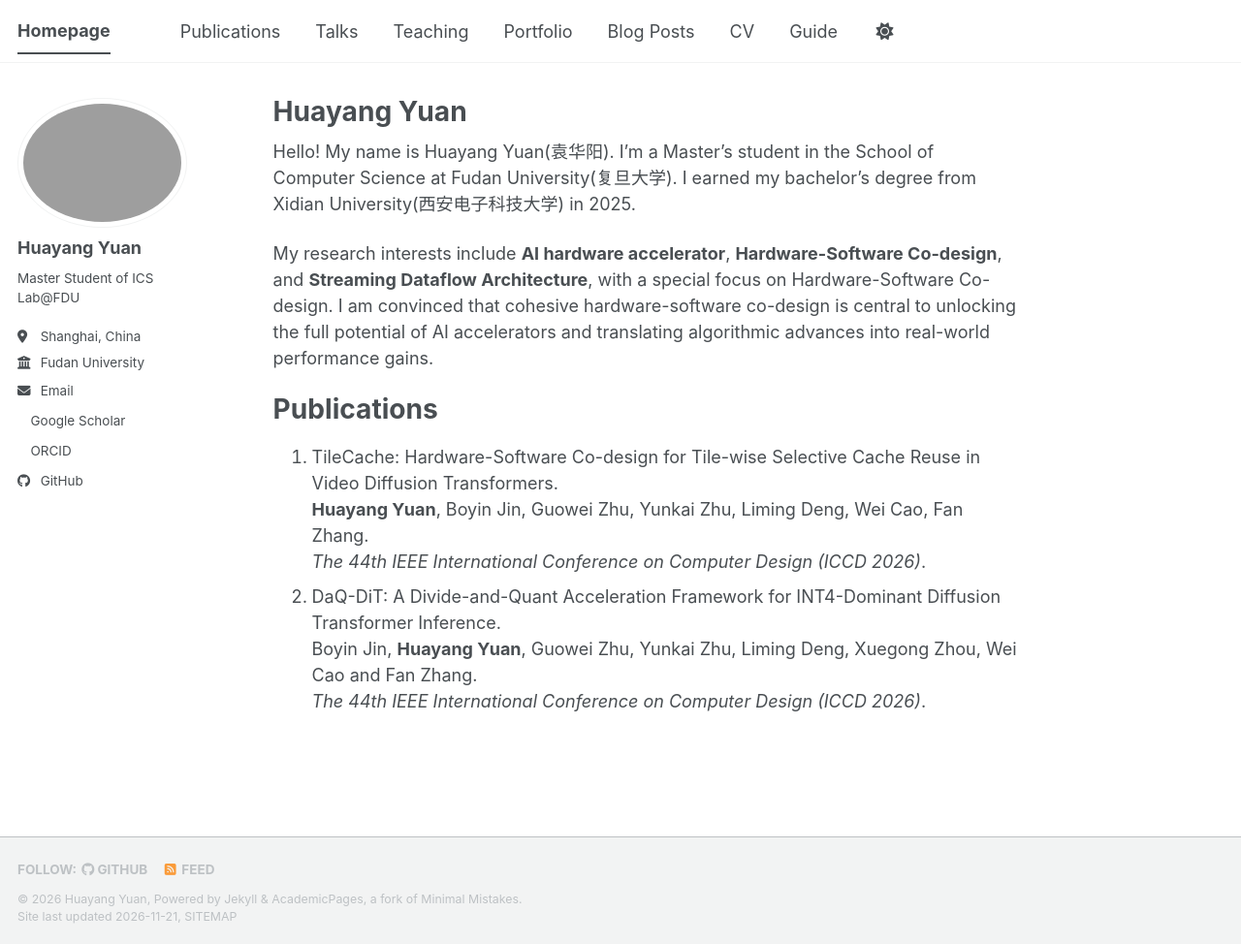
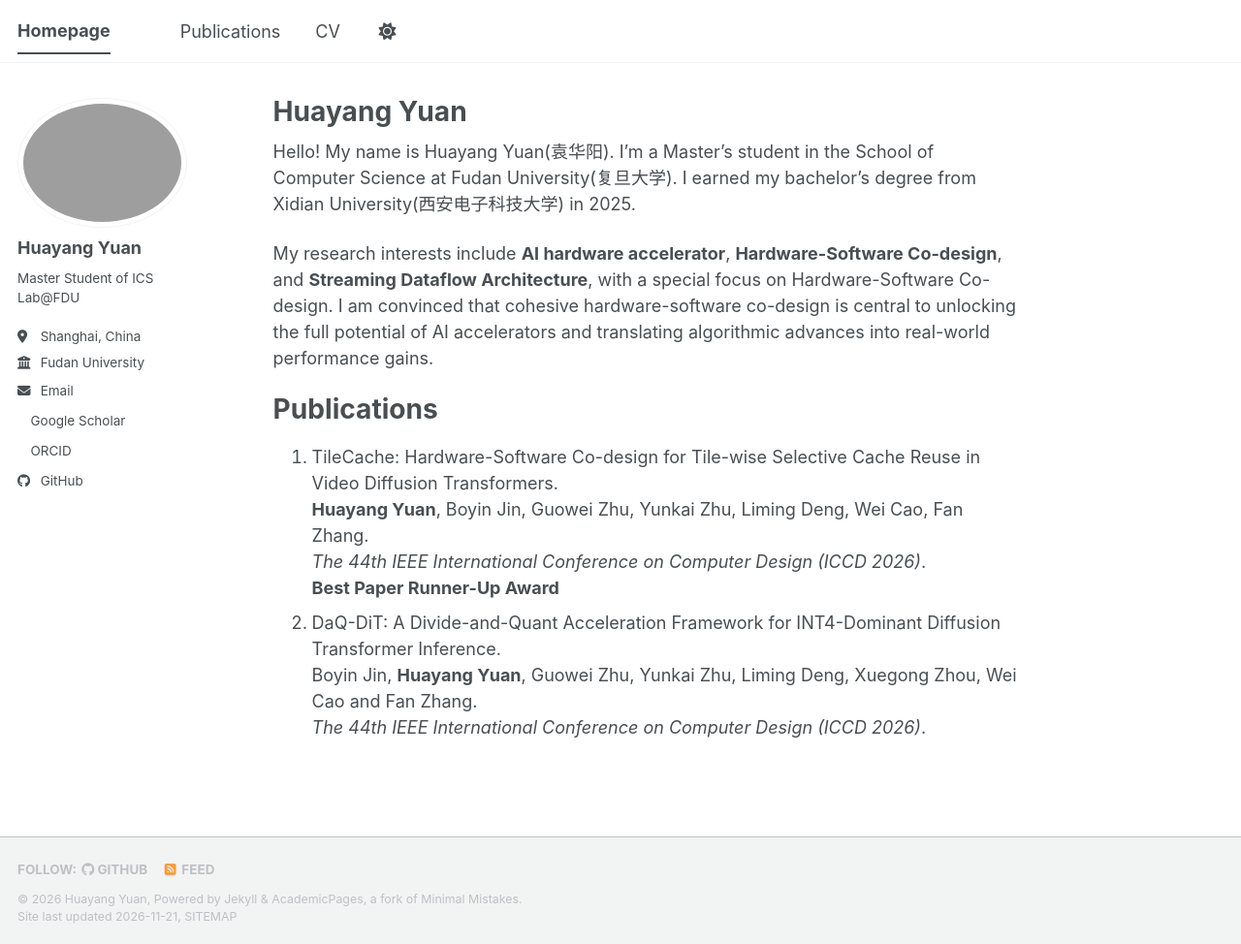
Before and after one commit to Geek3600/Geek3600.github.io, a Jekyll site: the page built from _pages/about.md, in a window 1280 px wide and 974 px high. Shown: the whole window at 97% size. Built offline with Jekyll 4.4.1, drawn with Linux system fonts in a browser that asks for light colours; a style sheet for code colours, icons or effects is not loaded.

Commit message:
Update homepage publication and navigation

```diff
--- a/_data/navigation.yml
+++ b/_data/navigation.yml
@@ -11,23 +11,8 @@ main:
   - title: "Publications"
     url: /publications/
 
-  - title: "Talks"
-    url: /talks/
-
-  - title: "Teaching"
-    url: /teaching/
-
-  - title: "Portfolio"
-    url: /portfolio/
-
-  - title: "Blog Posts"
-    url: /year-archive/
-
   - title: "CV"
     url: /cv/
 
   # - title: "CV"
   #   url: /cv-json/
-
-  - title: "Guide"
-    url: /markdown/
--- a/_pages/about.md
+++ b/_pages/about.md
@@ -14,6 +14,7 @@ Publications
 ======
 1. TileCache: Hardware-Software Co-design for Tile-wise Selective Cache Reuse in Video Diffusion Transformers.<br>
    **Huayang Yuan**, Boyin Jin, Guowei Zhu, Yunkai Zhu, Liming Deng, Wei Cao, Fan Zhang.<br>
-   *The 44th IEEE International Conference on Computer Design (ICCD 2026)*.
+   *The 44th IEEE International Conference on Computer Design (ICCD 2026)*.<br>
+   **Best Paper Runner-Up Award**
 2. DaQ-DiT: A Divide-and-Quant Acceleration Framework for INT4-Dominant Diffusion Transformer Inference.<br>Boyin Jin, **Huayang Yuan**, Guowei Zhu, Yunkai Zhu, Liming Deng, Xuegong Zhou, Wei Cao and Fan Zhang.<br>
 *The 44th IEEE International Conference on Computer Design (ICCD 2026)*.
```
